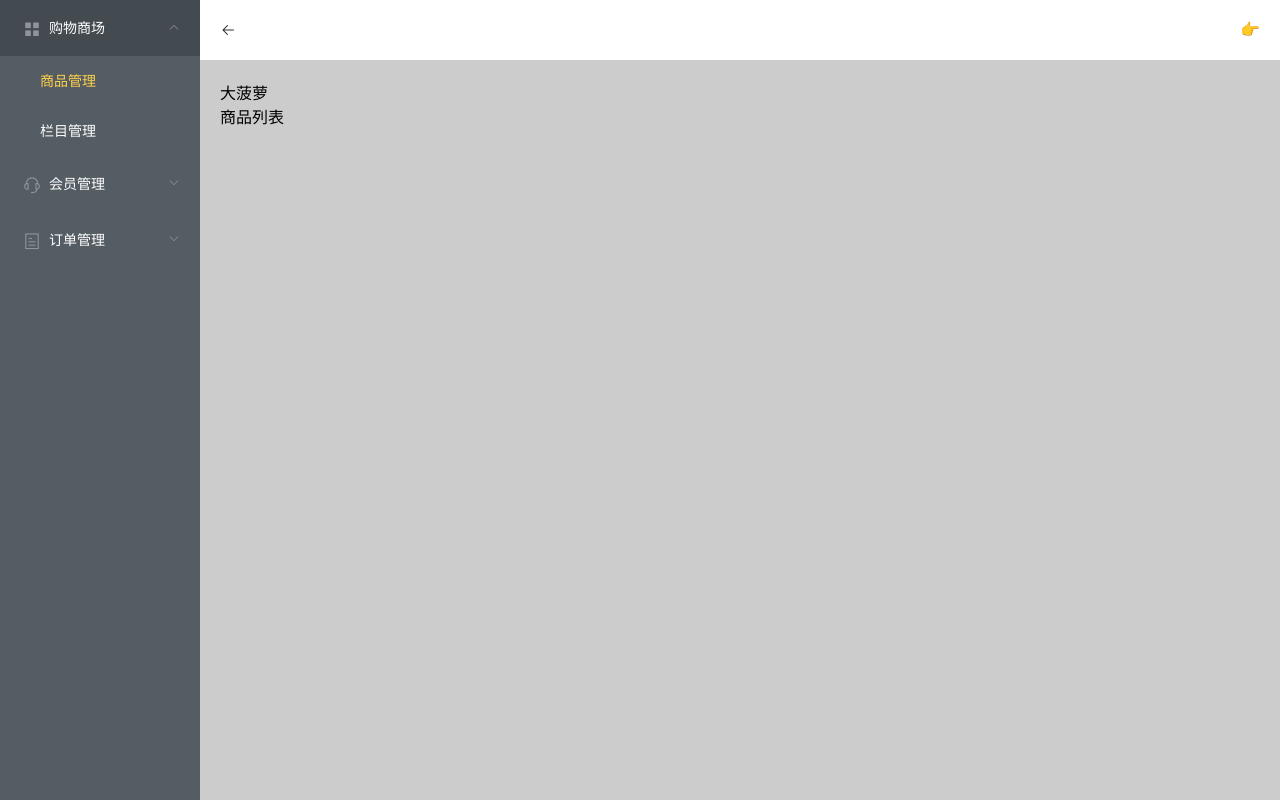
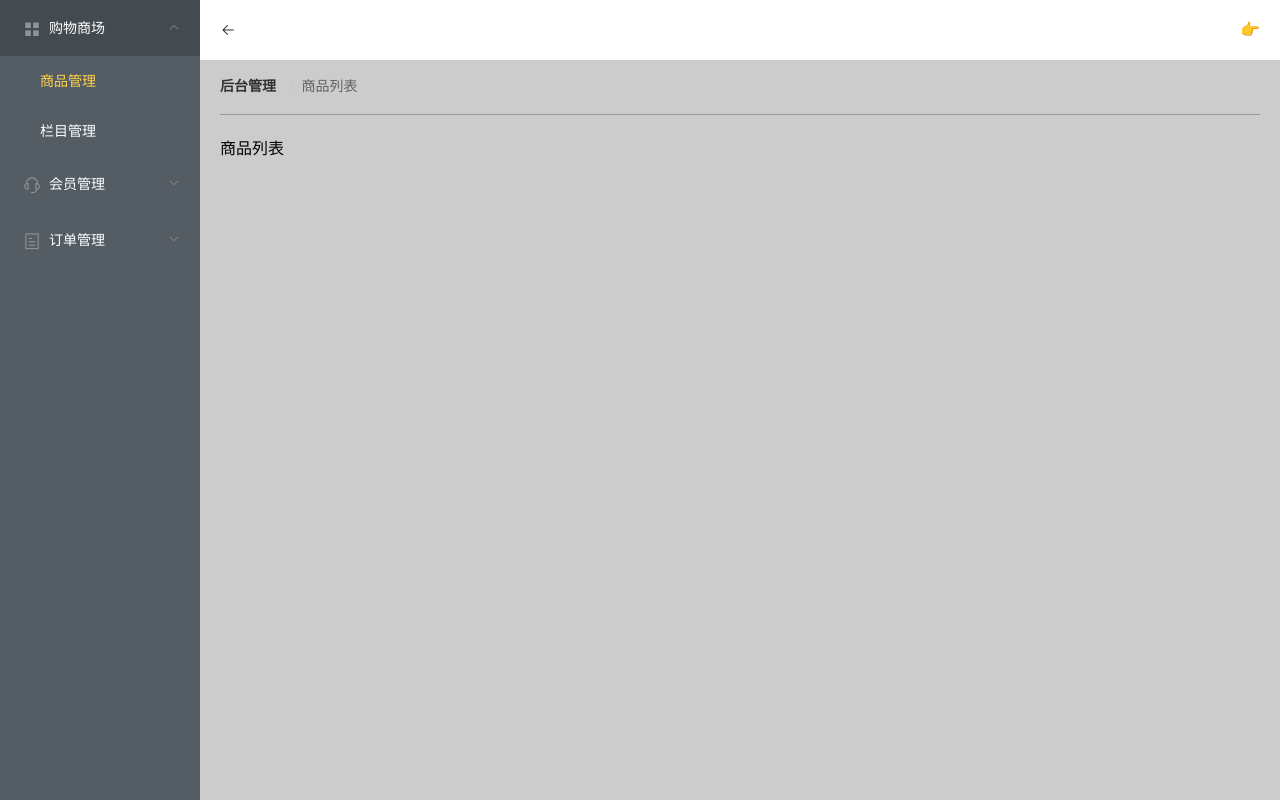
Before and after one commit to WinsonChenws/shop-admin-frontend, a Vue app: page /#/admin/goods-list in a window 1280 px wide. Built offline with nearby package versions, Linux system fonts and the light colour scheme.

Commit message:
面包屑完毕

```diff
--- a/src/App.vue
+++ b/src/App.vue
@@ -22,4 +22,10 @@
       margin: 0;
       padding: 0;
     }
+    .mt20{
+      margin-top: 20px;
+    }
+    .mb20{
+      margin-top: 20px;
+    }
   </style>
--- a/src/components/Breadcrumb.vue
+++ b/src/components/Breadcrumb.vue
@@ -1,13 +1,39 @@
 <template>
-    <div>大菠萝</div>
+  <div class="breadcrumb">
+    <el-breadcrumb separator="/">
+      <el-breadcrumb-item
+        :to="{ path: item.src }"
+        v-for="(item,index) in routeInfo"
+        :key="index"
+      >{{item.title}}
+      </el-breadcrumb-item>
+    </el-breadcrumb>
+  </div>
 </template>
 
 <script>
 export default {
+  computed: {
+    routeInfo: function() {
+      const matched = this.$route.matched;
+      const newArr = matched.map(v => {
+        return {
+          src: v.path,
+          title: v.meta
+        };
+      });
+      console.log(newArr);
 
-}
+      return newArr;
+    }
+  }
+};
 </script>
 
-<style>
-
+<style scoped>
+.breadcrumb{
+   padding-bottom:20px;
+    border-bottom:1px #999 solid;
+    margin-bottom:20px;
+}
 </style>
```
